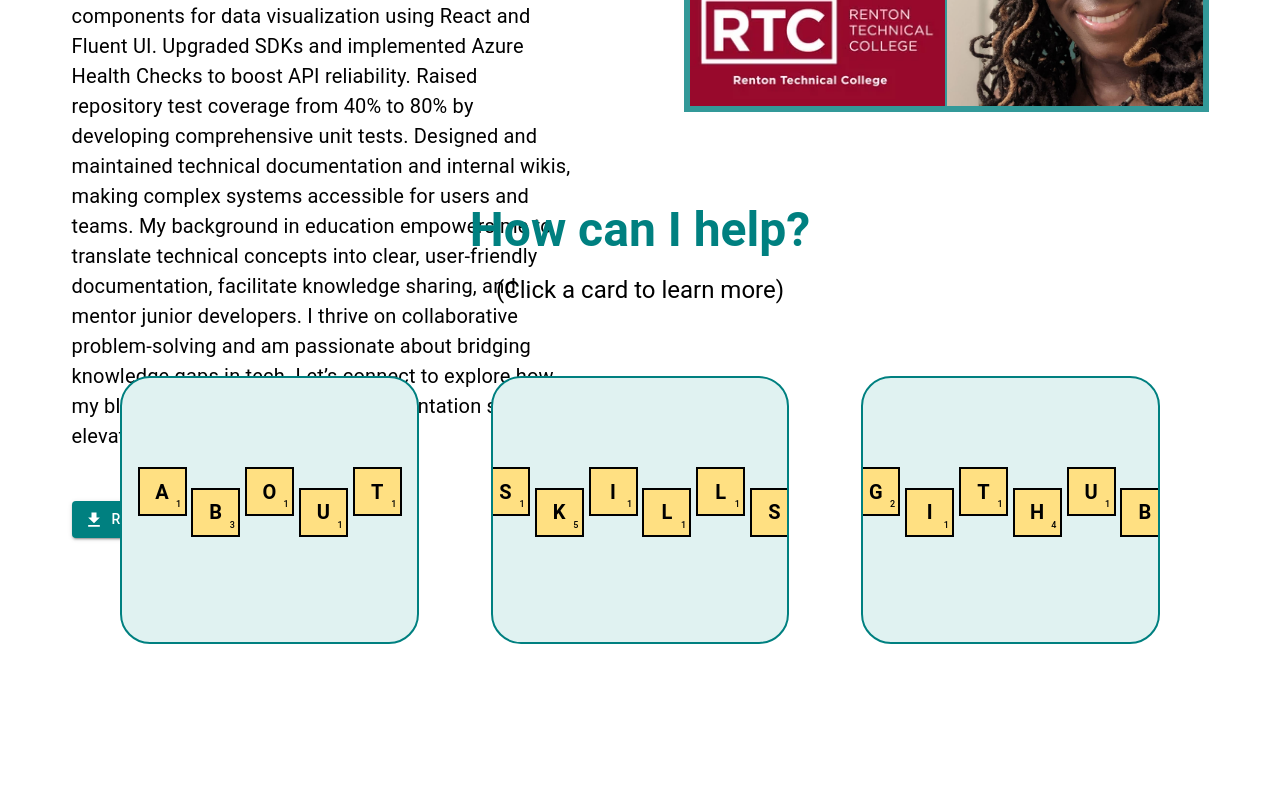
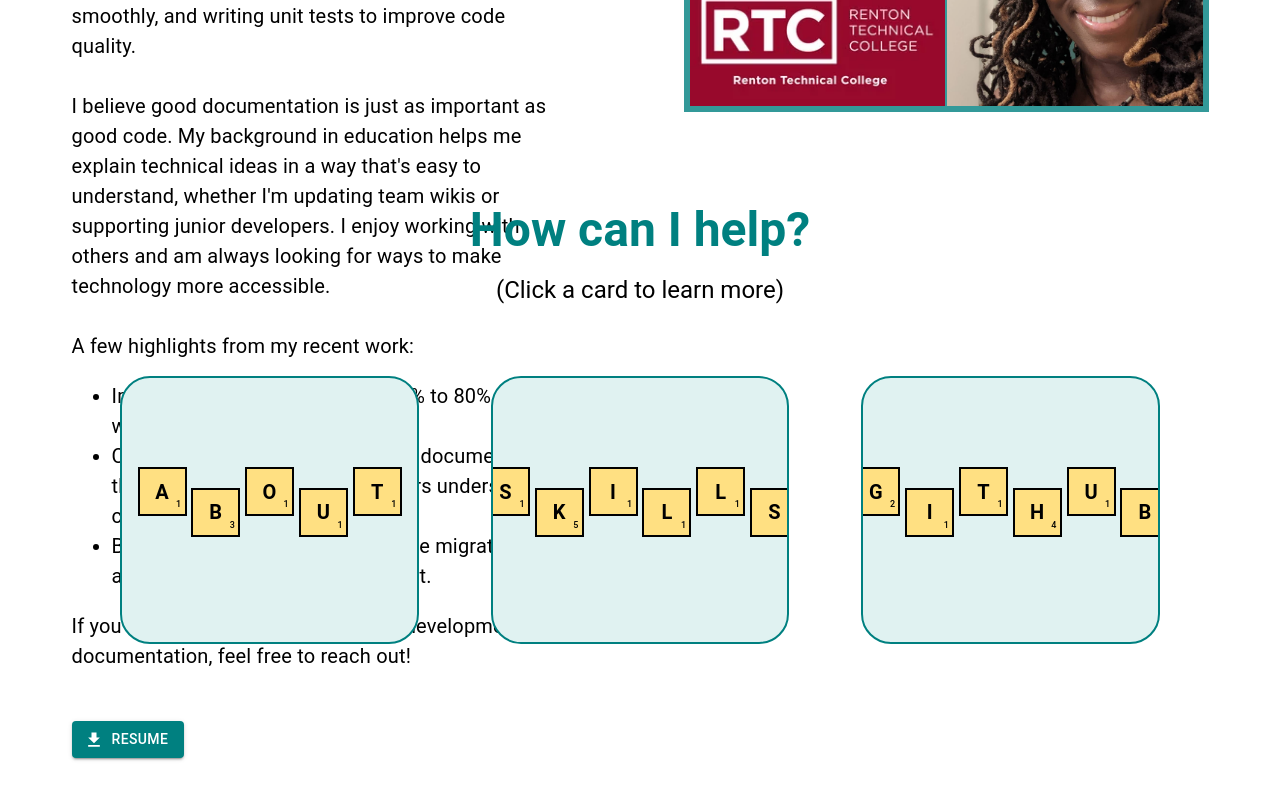
Before and after one commit to amerigirl/website, a React (Create React App) app: page / in a window 1280 px wide. Shown: the part 758-1558 px from the top of the page. Built offline with nearby package versions, Linux system fonts and the light colour scheme.

Commit message:
initial updated landing page intro

```diff
--- a/src/Components/LandingPage/LandingSection.jsx
+++ b/src/Components/LandingPage/LandingSection.jsx
@@ -55,28 +55,45 @@ const LandingSection = () => {
           </Typography>
           <br></br>
           <Typography sx={{ fontSize: "20px" }}>
-            Dynamic Full-Stack Developer & Technical Communicator I specialize
-            in building responsive, interactive front-end applications using
-            JavaScript, React, and TypeScript, while seamlessly integrating
-            robust back-end solutions with Node.js and .NET. My work
-            consistently enhances user experiences and drives operational
-            efficiency through optimized component structures, clean code, and
-            scalable architectures.
+            I'm a Full-Stack Developer who enjoys
+            building clear, responsive front-end applications with JavaScript,
+            React, and TypeScript, and connecting them to reliable back-end
+            systems using Node.js and .NET. At Microsoft, I worked closely with
+            designers to build reusable UI components for data visualization,
+            making sure the final product matched their vision and was easy to
+            use. During my time at H&R Block, I led the design and development
+            of a micro UI that made troubleshooting production issues much
+            smoother for the team. I also have experience upgrading SDKs,
+            setting up Azure Health Checks to keep APIs running smoothly, and
+            writing unit tests to improve code quality.
             <br></br>
             <br></br>
-            With hands-on experience at leading organizations like Microsoft and H&R Block, I have: Deployed
-            critical UI components for data visualization using React and Fluent
-            UI. Upgraded SDKs and implemented Azure Health Checks to boost API
-            reliability. Raised repository test coverage from 40% to 80% by
-            developing comprehensive unit tests. Designed and maintained
-            technical documentation and internal wikis, making complex systems
-            accessible for users and teams. My background in education empowers
-            me to translate technical concepts into clear, user-friendly
-            documentation, facilitate knowledge sharing, and mentor junior
-            developers. I thrive on collaborative problem-solving and am
-            passionate about bridging knowledge gaps in tech. Let’s connect to
-            explore how my blend of development and documentation skills can
-            elevate your next project.
+            I believe good
+            documentation is just as important as good code. My background in
+            education helps me explain technical ideas in a way that's easy to
+            understand, whether I'm updating team wikis or supporting junior
+            developers. I enjoy working with others and am always looking for
+            ways to make technology more accessible.
+            <br></br>
+            <br></br>
+            A few highlights from my
+            recent work:
+            <ul>
+              <li>
+                Improved code coverage from 40% to 80% by writing
+            comprehensive unit tests.
+              </li>
+              <li>
+                  Created and maintained technical
+            documentation that helped the team and end-users understand complex
+            systems.
+              </li>
+              <li>
+                Built reusable UI components while migrating applications from Angular to React.
+              </li>
+            </ul>
+            If you'd like to connect or chat about development and
+            documentation, feel free to reach out!
             <br></br>
             <br></br>
           </Typography>
```
